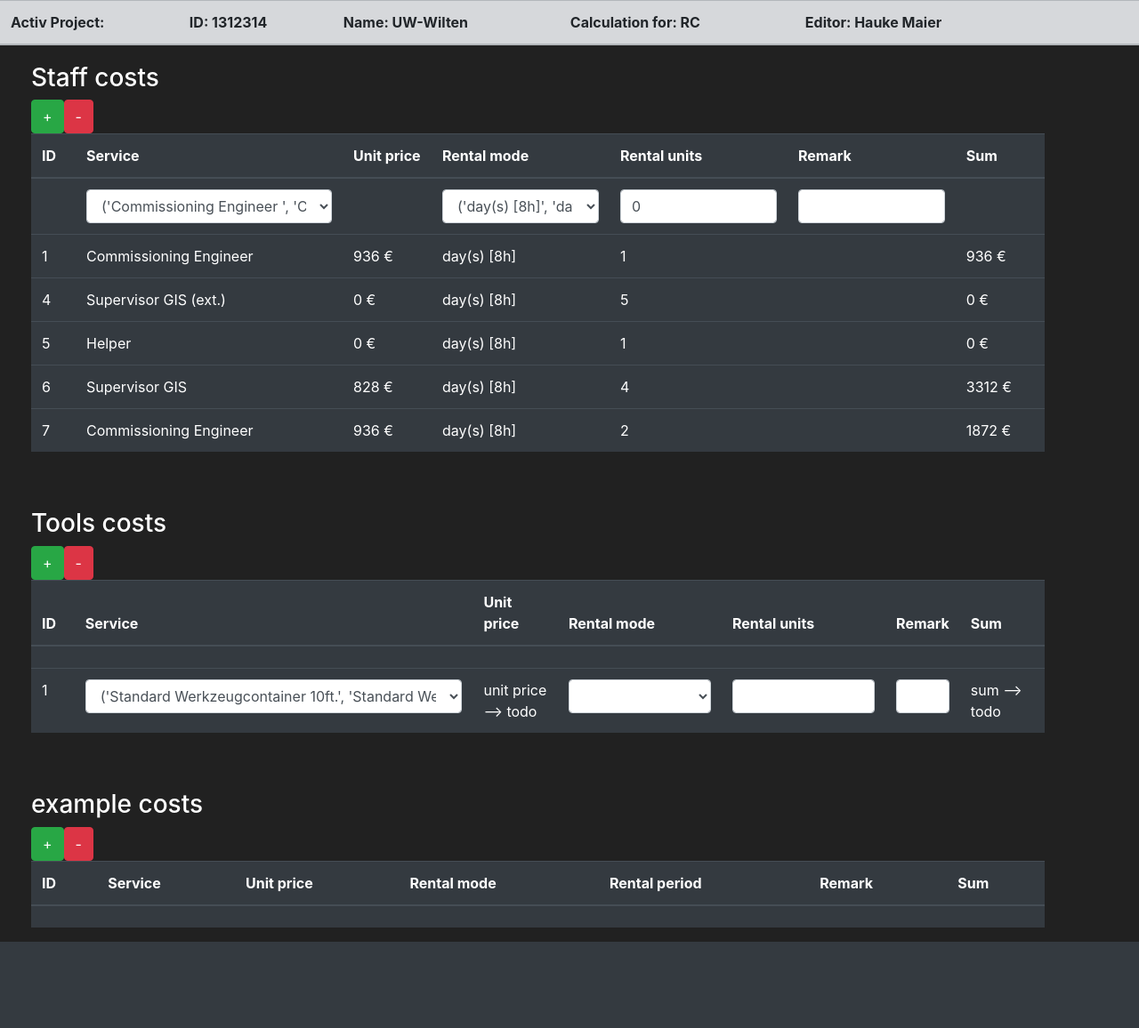
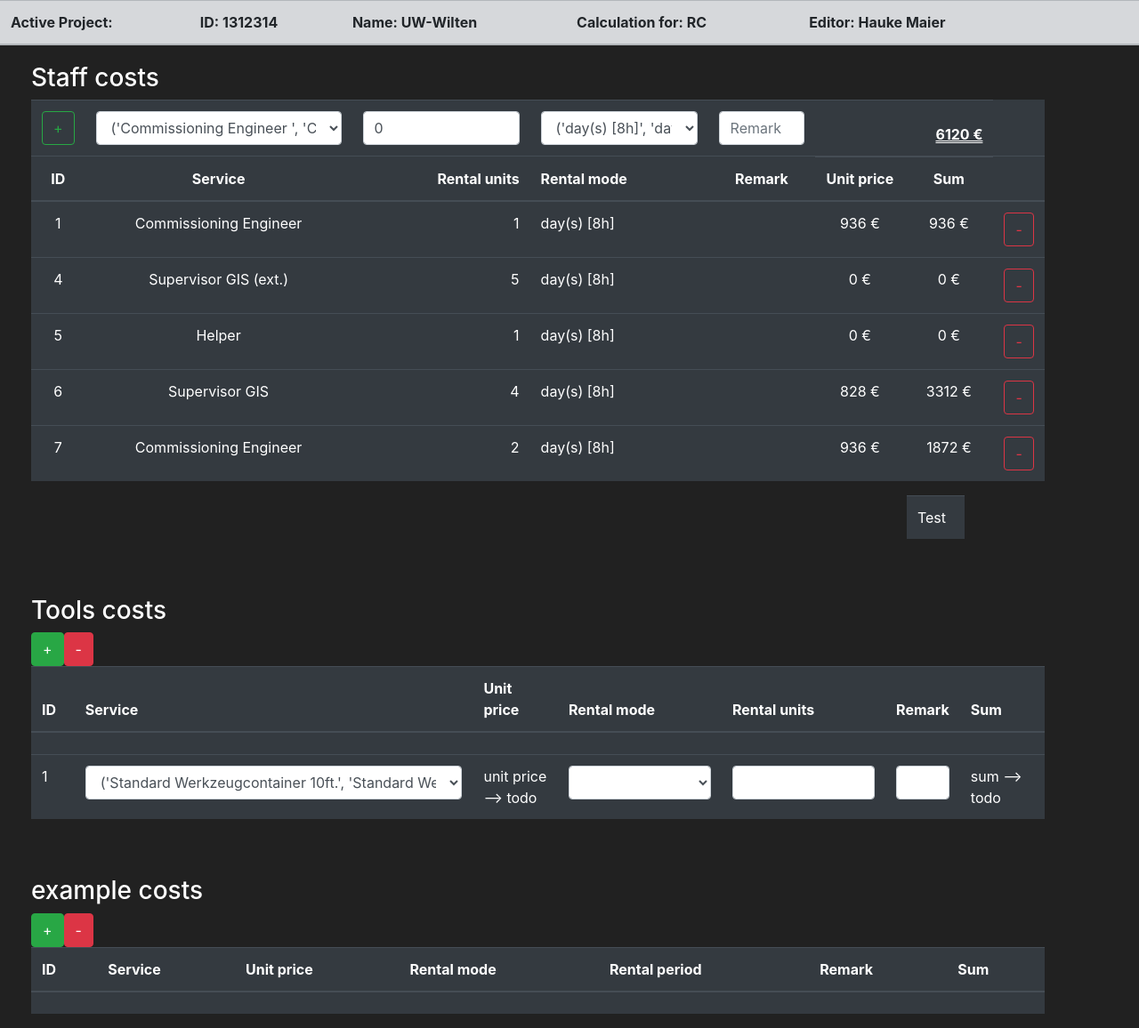
Before and after one commit to JippieBrown/SEOfferCalc, a Flask app: page /costs in a window 1280 px wide. Shown: the part 67-1223 px from the top of the page at 89% size. Before the commit the page ends 1126 px from the top, so only its background shows below. Run offline with Flask 2, Linux system fonts and the light colour scheme; data comes from the database, SQL or seed files in the repository; both versions use the stored data as it was after the commit; lists and menus that the app fills with data are empty; some libraries are stand-ins or nearby versions.

Commit message:
Cost page updated

```diff
--- a/OfferGUI/routes.py
+++ b/OfferGUI/routes.py
@@ -10,16 +10,16 @@
 def addRow(table, items, unitprice, sum_item):
 
     item_to_create = table(Service=items[1],
-                           RentalMode=items[2],
-                           RentalUnits=items[3],
+                           RentalMode=items[3],
+                           RentalUnits=items[2],
                            Remark=items[4],
                            UnitPrice=unitprice,
                            Sum=sum_item)
     db.session.add(item_to_create)
     db.session.commit()
 
-def delRow(table):
-    last_id = len(table.query.all())
+def delRow(table, id_row):
+    last_id = id_row#len(table.query.all())
     last_row = table.query.get(last_id)
     if last_id >= 1:
         db.session.delete(last_row)
@@ -56,7 +56,9 @@
 
     #select items by column name
     temp_calc_for = [k.calc_for for k in project_info_items]
+    temp_sum_total = sum([k.Sum for k in staff_items])
     # print(temp_calc_for)
+    # print(temp_sum)
 
     #setting choices
     staff_form.service.choices = [k for k in db_static_staff]
@@ -71,7 +73,7 @@
     if request.method == 'POST':
         if request.form.get('StaffCostPlusBtn'):
             staff_cost_output = [request.form[key] for key in request.form.keys()]
-            # print(staff_cost_output[2])
+            # print(staff_cost_output)
             staff_form.service.data = staff_cost_output[1]
             staff_price_row = stat_c_s.query.filter_by(service=staff_cost_output[1]).first()
             if temp_calc_for == ['RC']:
@@ -82,10 +84,10 @@
                 # print(staff_price_item)
             elif temp_calc_for == ['DE TM']:
                 staff_price_item = staff_price_row.price_reg_inquiry_RC_DE
-            print(int(staff_price_item)*int(staff_cost_output[3]))
-            sum_staff_item = int(staff_price_item)*int(staff_cost_output[3])
-            staff_form.rentalmode.data = staff_cost_output[2]
-            staff_form.rentalunits.data = staff_cost_output[3]
+            # print(int(staff_price_item)*int(staff_cost_output[2]))
+            sum_staff_item = int(staff_price_item)*int(staff_cost_output[2])
+            staff_form.rentalmode.data = staff_cost_output[3]
+            staff_form.rentalunits.data = staff_cost_output[2]
             staff_form.remark.data = staff_cost_output[4]
             if int(staff_form.rentalunits.data) > 0:
                 addRow(temp_staff_costs, staff_cost_output, staff_price_item, sum_staff_item)
@@ -93,7 +95,8 @@
                 flash(f"Rental unit must be greater than zero", category='danger')
 
         elif request.form.get('StaffCostMinusBtn'):
-            delRow(temp_staff_costs)
+            # print(request.form.get('StaffCostMinusBtn'))
+            delRow(temp_staff_costs,int(request.form.get('StaffCostMinusBtn')))
         elif request.form.get('ToolCostPlusBtn'):
             addRow(temp_tool_costs)
         elif request.form.get('ToolCostMinusBtn'):
@@ -104,7 +107,8 @@
                                          install_form=install_form,
                                          staff_items=staff_items,
                                          tool_items=tool_items,
-                                         project_info_items=project_info_items)
+                                         project_info_items=project_info_items,
+                                         temp_sum_total=temp_sum_total)
 
 @app.route('/register', methods=['POST', 'GET'])
 def register_page():
@@ -234,6 +238,7 @@
                                                calc_for=project_output[7],
                                                editor=project_output[10],
                                                project_id=project_output[11],)
+        temp_project_info.query.delete()
         db.session.add(project_infos)
         db.session.add(temp_project_infos)
         db.session.commit()
--- a/OfferGUI/templates/costs.html
+++ b/OfferGUI/templates/costs.html
@@ -9,7 +9,7 @@
     <thead>
         <tr>
             {% for item in project_info_items %}
-            <th scope="col">Activ Project:</th>
+            <th scope="col">Active Project:</th>
             <th scope="col">ID: {{ item.project_id }}</th>
             <th scope="col">Name: {{ item.project_name }}</th>
             <th scope="col">Calculation for: {{ item.calc_for }}</th>
@@ -26,44 +26,56 @@
         <div class="col-11">
             <table class="table table-hover table-dark">
                 <h3>Staff costs</h3>
-                <button type="submit" name="StaffCostPlusBtn" value="StaffCostPlusBtn"
-                    class="btn btn-outline btn-success">+</button>
-                <button type="input" name="StaffCostMinusBtn" value="StaffCostMinusBtn"
-                    class="btn btn-outline btn-danger">-</button>
-                    <!-- (Selectfield ID) -->
+                <thead>
+                    <td><button type="submit" name="StaffCostPlusBtn" value="StaffCostPlusBtn"
+                            class="btn btn-outline-success">+</button></td>
+                    <td>{{ staff_form.service(class="form-control") }}</td>
+                    <td>{{ staff_form.rentalunits(class="form-control", value="0") }}</td>
+                    <td>{{ staff_form.rentalmode(class="form-control") }}</td>
+                    <td>{{ staff_form.remark(class="form-control", placeholder="Remark") }}</td>
+                    <th class="text-right"></th>
+                    <th class="text-right" style="text-decoration:double underline;">{{ temp_sum_total }} €</th>
+                </thead>
+                <!-- (Selectfield ID) -->
                 <thead>
                     <tr>
-                        <th scope="col" style="width:50px">ID</th>
-                        <th scope="col" style="width:300px">Service</th>
-                        <th scope="col" style="width:100px">Unit price</th>
-                        <th scope="col" style="width:200px">Rental mode</th>
-                        <th scope="col" style="width:200px">Rental units</th>
-                        <th scope="col">Remark</th>
-                        <th scope="col" style="width:100px">Sum</th>
+                        <th scope="col" class="text-center" style="width:50px">ID</th>
+                        <th scope="col" class="text-center" style="width:300px">Service</th>
+                        <th scope="col" class="text-right" style="width:200px">Rental units</th>
+                        <th scope="col" class="text-left" style="width:200px">Rental mode</th>
+                        <th scope="col" class="text-center">Remark</th>
+                        <th scope="col" class="text-center" style="width:100px">Unit price</th>
+                        <th scope="col" class="text-center" style="width:100px">Sum</th>
+                        <th scope="col" class="text-center" style="width:50px"></th>
                     </tr>
                 </thead>
                 <tbody>
-                    <td>
-                    <td>{{ staff_form.service(class="form-control") }}</td>
-                    <td></td>
-                    <td>{{ staff_form.rentalmode(class="form-control") }}</td>
-                    <td>{{ staff_form.rentalunits(class="form-control", value="0") }}</td>
-                    <td>{{ staff_form.remark(class="form-control") }}</td>
-                    <td></td>
                     {% for item in staff_items %}
                     <tr>
-                        <td>{{ item.id }}</td>
-                        <td>{{ item.Service }}</td>
-                        <td>{{ item.UnitPrice }} €</td>
+                        <td class="text-center">{{ item.id }}</td>
+                        <td class="text-center">{{ item.Service }}</td>
+                        <td class="text-right">{{ item.RentalUnits }}</td>
                         <td>{{ item.RentalMode }}</td>
                         <!-- <td><input type="range" class="form-range" min="0" max="5" id="customRange2"></td> -->
-                        <td>{{ item.RentalUnits }}</td>
-                        <td>{{ item.Remark }}</td>
-                        <td>{{ item.Sum }} €</td>
+
+                        <td class="text-center">{{ item.Remark }}</td>
+                        <td class="text-center">{{ item.UnitPrice }} €</td>
+                        <td class="text-center">{{ item.Sum }} €</td>
+                        <td><button type="input" name="StaffCostMinusBtn" value="{{ item.id }}"
+                            class="center btn btn-outline-danger">-</button></td>
                     </tr>
                     {% endfor %}
-                    </td>
+
             </table>
+            <div class="row" style="margin-left:20px; margin-right:-20px">
+            <div class="col-10"><table class="table table-hover table-dark"></table></div>
+            <div class="col-1"><table class="table table-hover table-dark">
+                <td>Test</td>
+            </table>
+            <!-- <div class="col-1"><table class="table table-hover table-dark"></table></div> -->
+        </div>
+        </div>
+
             <br /><br />
             <table class="table table-hover table-dark">
                 <h3>Tools costs</h3>
```
Also changed, not shown: OfferGUI/Costs.db.
